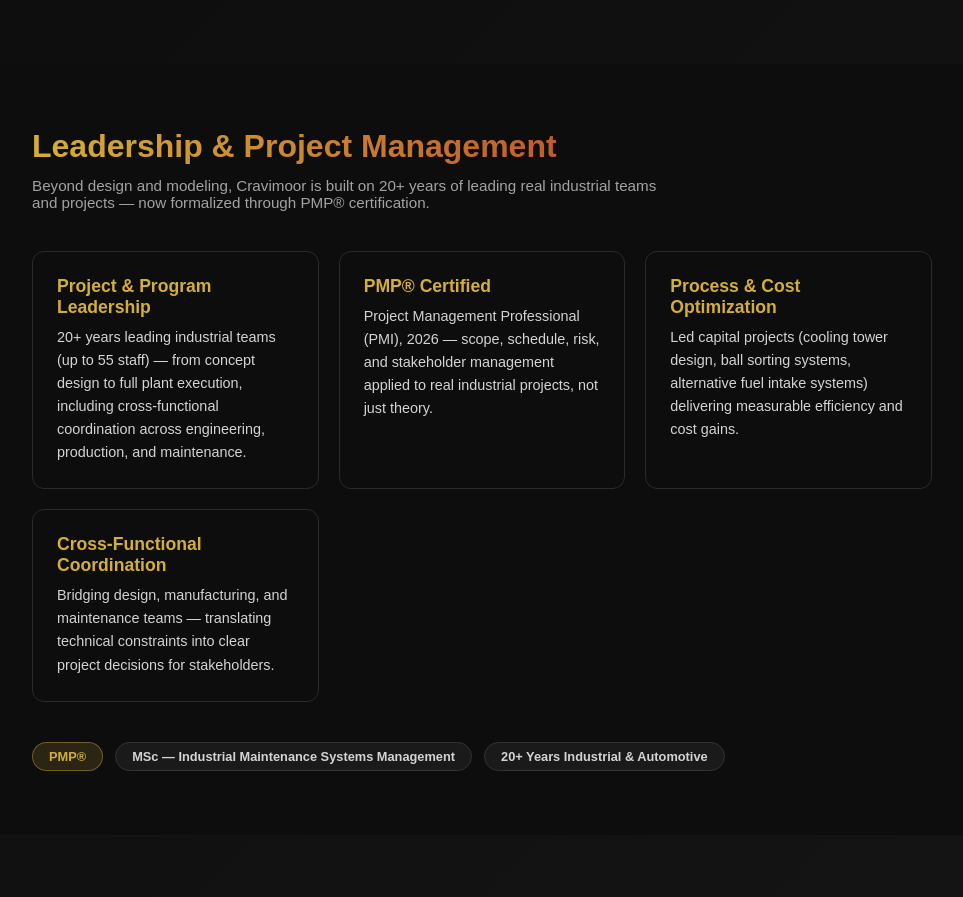
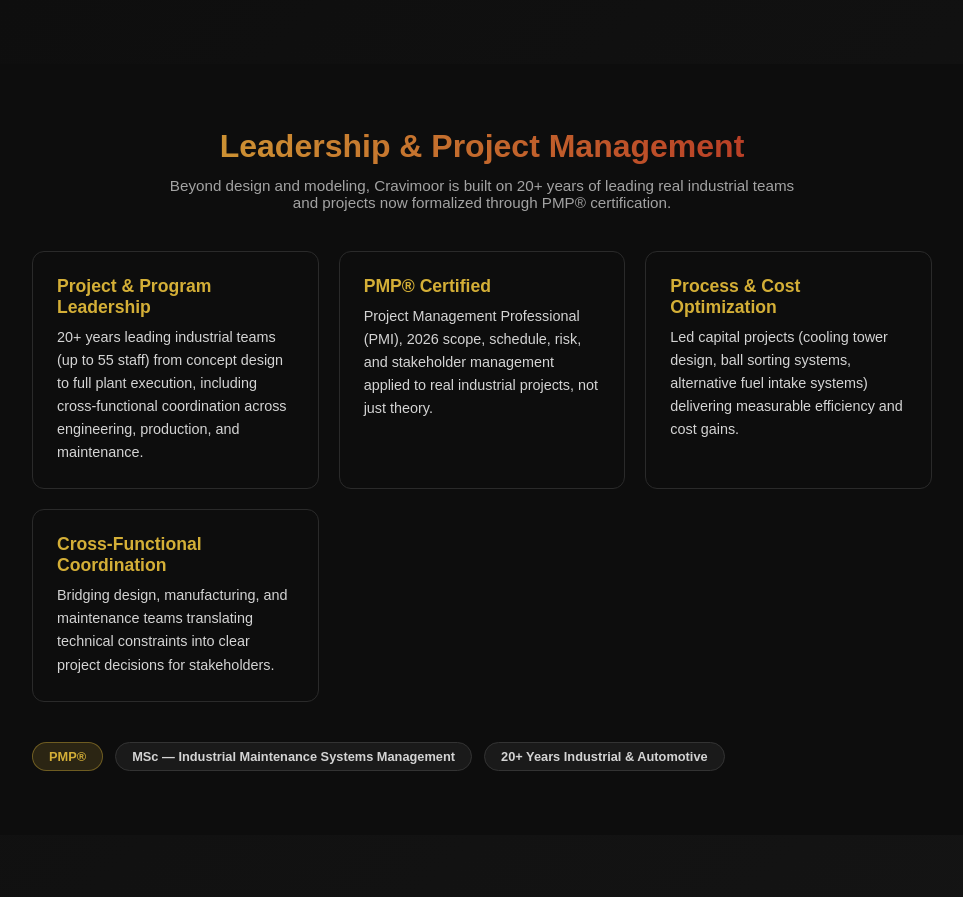
Before and after one commit to Walidghidhaoui/CRAVIMOOR, a React (Create React App) app: page / in a window 1280 px wide. Shown: the part 1160-2057 px from the top of the page, without its empty margins (158-1121 px from the left). Built offline with nearby package versions, Linux system fonts and the light colour scheme.

Commit message:
Update leadership

```diff
--- a/src/components/LeadershipSection.jsx
+++ b/src/components/LeadershipSection.jsx
@@ -8,11 +8,11 @@ export default function LeadershipSection() {
   const competencies = [
     {
       title: "Project & Program Leadership",
-      desc: "20+ years leading industrial teams (up to 55 staff) — from concept design to full plant execution, including cross-functional coordination across engineering, production, and maintenance.",
+      desc: "20+ years leading industrial teams (up to 55 staff) from concept design to full plant execution, including cross-functional coordination across engineering, production, and maintenance.",
     },
     {
       title: "PMP® Certified",
-      desc: "Project Management Professional (PMI), 2026 — scope, schedule, risk, and stakeholder management applied to real industrial projects, not just theory.",
+      desc: "Project Management Professional (PMI), 2026 scope, schedule, risk, and stakeholder management applied to real industrial projects, not just theory.",
     },
     {
       title: "Process & Cost Optimization",
@@ -20,7 +20,7 @@ export default function LeadershipSection() {
     },
     {
       title: "Cross-Functional Coordination",
-      desc: "Bridging design, manufacturing, and maintenance teams — translating technical constraints into clear project decisions for stakeholders.",
+      desc: "Bridging design, manufacturing, and maintenance teams translating technical constraints into clear project decisions for stakeholders.",
     },
   ];
 
@@ -35,11 +35,12 @@ export default function LeadershipSection() {
       }}
     >
       <div style={{ maxWidth: "900px", margin: "0 auto" }}>
-        <h2
+                <h2
           style={{
             fontSize: "2rem",
             fontWeight: 800,
             marginBottom: "0.75rem",
+            textAlign: "center", // إضافة جديدة
             background: "linear-gradient(90deg, #D4AF37, #B22222)",
             WebkitBackgroundClip: "text",
             WebkitTextFillColor: "transparent",
@@ -47,11 +48,19 @@ export default function LeadershipSection() {
         >
           Leadership &amp; Project Management
         </h2>
-        <p style={{ color: "#a3a3a3", maxWidth: "640px", marginBottom: "2.5rem", fontSize: "0.95rem" }}>
+
+        <p style={{
+          color: "#a3a3a3",
+          maxWidth: "640px",
+          marginBottom: "2.5rem",
+          fontSize: "0.95rem",
+          textAlign: "center", // إضافة جديدة
+          marginLeft: "auto",  // إضافة جديدة
+          marginRight: "auto"  // إضافة جديدة
+        }}>
           Beyond design and modeling, Cravimoor is built on 20+ years of leading
-          real industrial teams and projects — now formalized through PMP® certification.
+          real industrial teams and projects now formalized through PMP® certification.
         </p>
-
         <div
           style={{
             display: "grid",
```
